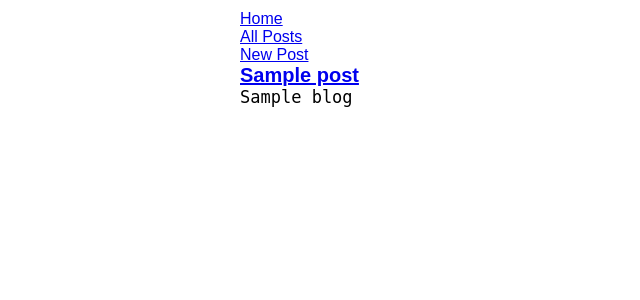
After one commit to jzilch/build-a-blog, a Python web app: template templates/viewpost.html in a window 1280 px wide. The commit adds this page. Shown: the top 300 px of the page, without its empty margins (0-640 px from the left). Run offline with Jinja, Linux system fonts and the light colour scheme; the template is opened without the code that fills it: most values are stand-ins (such as "Sample title", 1, 10 or a date in 2020).

Commit message:
Finished assignment without hacker options

```diff
--- a/templates/base.html
+++ b/templates/base.html
@@ -2,6 +2,12 @@
 <html>
     <head>
         <title>Build-a-blog</title>
+        <a href="/">Home</a>
+        <br>
+        <a href="/blog">All Posts</a>
+        <br>
+        <a href="/newpost">New Post</a>
+        <br>
     </head>
     <style type="text/css">
     body    {
@@ -55,6 +61,10 @@
         font-size: 17px;
     }
     </style>
+    <span>
+
+    </span>
+
 
     {% block content %}
     {% endblock %}
--- a/templates/frontpage.html
+++ b/templates/frontpage.html
@@ -4,8 +4,9 @@
 <h1>blog!</h1>
 {% for blog in blogs %}
     <div class="blog">
-        <div class="blog-title">{{ blog.title }}</div>
+        <div class="blog-title"><a href ='blog/{{blog.key().id()}}'>{{ blog.title }}</a></div>
         <pre class="blog-body">{{ blog.blog }}</pre>
+
     </div>
 {% endfor %}
 
--- /dev/null
+++ b/templates/viewpost.html
@@ -0,0 +1,9 @@
+{% extends "base.html" %}
+
+{% block content %}
+<div class="content">
+    <div class="blog-title"><a href ='blog/{{post.key().id()}}'>{{ post.title }}</a></div>
+    <pre class="blog-body">{{ post.blog }}</pre>
+</div>
+
+{% endblock %}
```
Also changed, not shown: main.py (+9 -7 lines), 1 other file.
